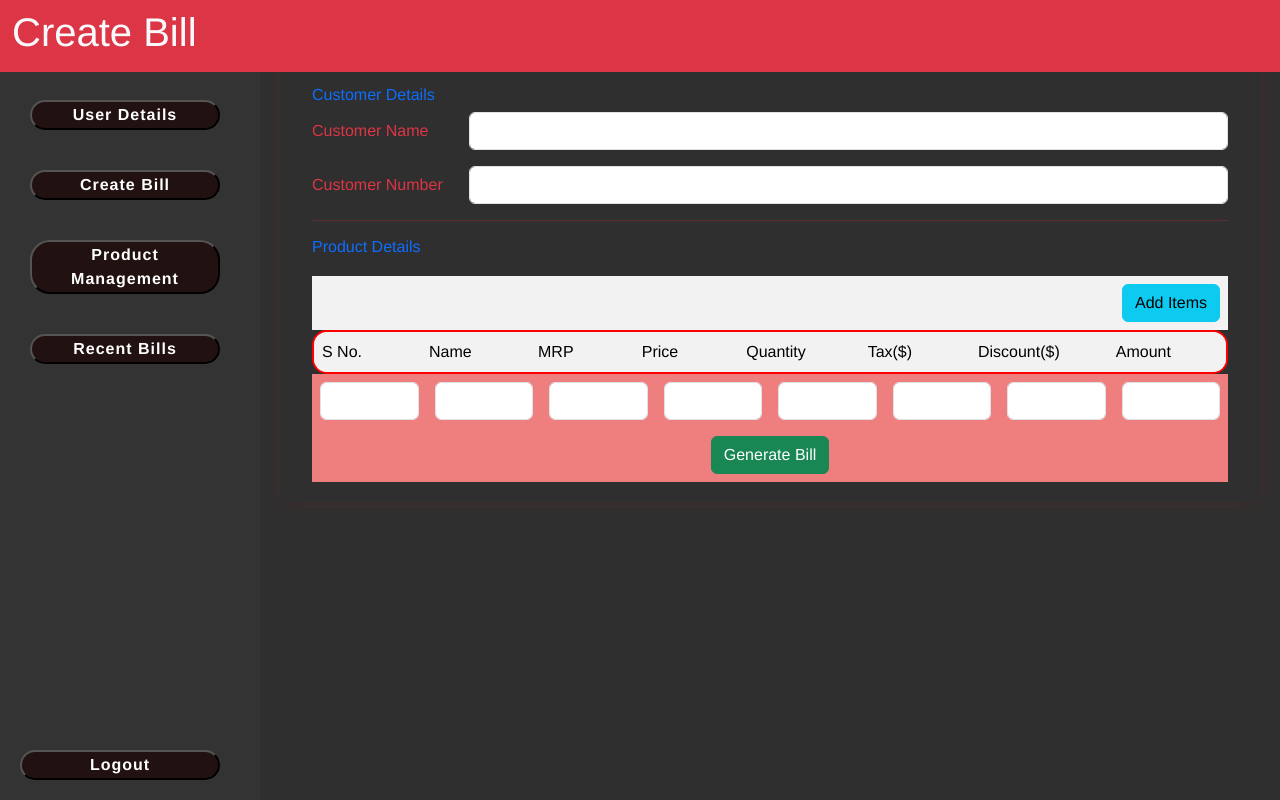
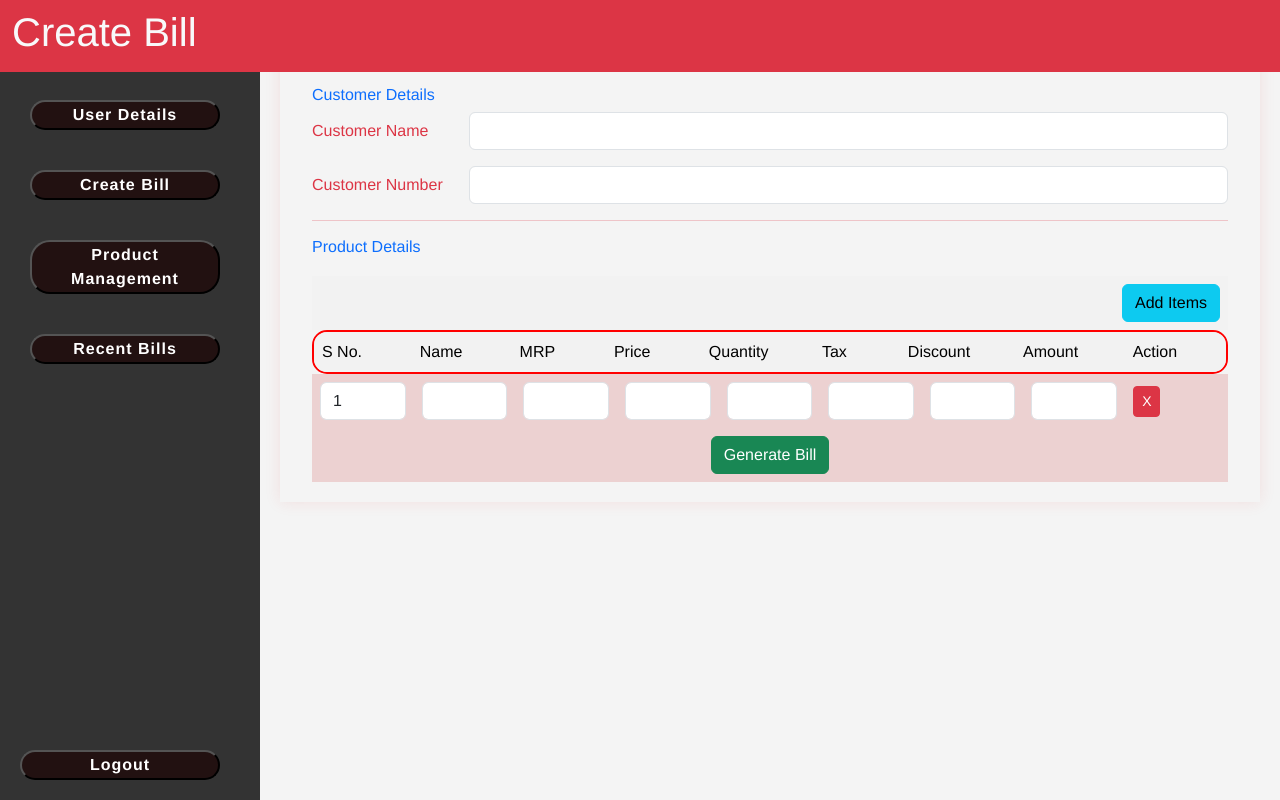
Before and after one commit to shubham1upadhyay/easy_bill, a React (Create React App) app: page /create-bill in a window 1280 px wide. Both pictures are taken after a click on the button "Add Items". Built offline with nearby package versions, Linux system fonts and the light colour scheme.

Commit message:
code updated

```diff
--- a/public/electron.js
+++ b/public/electron.js
@@ -8,8 +8,8 @@ const __dirname = path.dirname(__filename);
 
 function createWindow() {
   const win = new BrowserWindow({
-    width: 800,
-    height: 600,
+    width: 1200,
+    height: 700,
     webPreferences: {
       preload: path.join(__dirname, 'preload.js'),
     },
--- a/src/components/CreateBillPage.jsx
+++ b/src/components/CreateBillPage.jsx
@@ -10,14 +10,18 @@ const CreateBillPage = ()=>{
 
 
     const addRow = () => {
-      const newRow = Array(8).fill("");
+      const newRow = Array(7).fill("");
       // setRows([...rows, newRow]);
       setRows((prevRows) => [...prevRows, newRow]);
     };
 
+    const deleteRow = (index) => {
+      setRows((prevRows) => prevRows.filter((_, rowIndex) => rowIndex !== index));
+    };
+
     useEffect(() => {
       if (tableBodyRef.current) {
-        tableBodyRef.current.scrollTop = 0;
+        tableBodyRef.current.scrollTop = tableBodyRef.current.scrollHeight;
       }
     }, [rows]);
 
@@ -96,24 +100,37 @@ const CreateBillPage = ()=>{
                 <th>MRP</th>
                 <th>Price</th>
                 <th>Quantity</th>
-                <th>Tax($)</th>
-                <th>Discount($)</th>
+                <th>Tax</th>
+                <th>Discount</th>
                 <th>Amount</th>
+                <th>Action</th>
             </tr>
           </thead>
           </div>
           <div className="table-container">
-        <tbody className="tableBody">
-              {rows.map((row, rowIndex) => (
-                <tr key={rowIndex} className="productColumn">
-                  {row.map((cell, cellIndex) => (
-                    <td><input type="text" className="form-control"/></td>
-                  ))}
+        <tbody ref={tableBodyRef} className="tableBody">
+        {rows.map((row, rowIndex) => (
+                    <tr key={rowIndex} className="productColumn">
+                      <td><input type="text" className="form-control" value={rowIndex + 1} readOnly/></td>
+                      {row.map((cell, cellIndex) => (
+                        <td key={cellIndex}>
+                          <input type="text" className="form-control" />
+                        </td>
+                      ))}
+                       <td>
+                        <button
+
+                          className="btn text-center btn-sm btn-danger"
+                          onClick={() => deleteRow(rowIndex)}
+                        >
+                          X
+                        </button>
+                      </td>
                 </tr>
               ))}
               {rows.length > 0 && (
                 <tr>
-                  <td colspan={8} className="text-center">
+                  <td colspan={9} className="text-center">
                     <button onClick={generateBill} className="download-btn btn btn-success">Generate Bill</button>
                   </td>
                 </tr>
--- a/src/components/LoginPage.jsx
+++ b/src/components/LoginPage.jsx
@@ -53,7 +53,7 @@ const LoginPage = () => {
 
 
   return (
-    <div style={{ backgroundColor: "rgb(48, 47, 47)" }}>
+    <div className="parent">
     <section class="vh-10 parent">
       <div class="container h-100">
         <div class="row d-flex justify-content-center align-items-center h-100">
--- a/src/components/SignUp.jsx
+++ b/src/components/SignUp.jsx
@@ -57,7 +57,7 @@ const SignUp = () => {
 
   return (
     <div className="signupParent">
-      <section class="vh-100">
+      <section >
         <div class="container h-100">
           <div class="row d-flex justify-content-center align-items-center h-100">
             <div class="col-lg-12 col-xl-11">
--- a/src/styles/CreateBillPage.css
+++ b/src/styles/CreateBillPage.css
@@ -41,6 +41,7 @@
   }
   .tableBody{
    width: 100%;
+   overflow-y: auto;
   }
 
   .responsive-table {
@@ -76,7 +77,22 @@
   }
   .responsive-table tr {
     font-weight: bold;
-    background-color: #ef7f7f;
+    background-color: #ecd1d1;
     border-radius: 15px;
     width: 100%;
   }
+
+  .tableBody tr {
+    width: 100%;
+    table-layout: fixed;
+  }
+
+.tableBody::-webkit-scrollbar {
+  width: 0;
+  background: transparent;
+}
+
+.tableBody {
+  -ms-overflow-style: none;
+  scrollbar-width: thin;
+}
--- a/src/styles/LoginPage.css
+++ b/src/styles/LoginPage.css
@@ -1,6 +1,6 @@
  .parent {
     background-color: rgb(48, 47, 47);
-    height: 100vh;
+    height: 110%;
   }
   textarea:focus,
   textarea.form-control:focus,
--- a/src/styles/SignUp.css
+++ b/src/styles/SignUp.css
@@ -12,11 +12,9 @@
   [contenteditable].form-control:focus {
     box-shadow: inset 1px 1px 0 red;
   }
-  body{
-    background-color: rgb(48, 47, 47);
-  }
   .signupParent{
     background-color: rgb(48, 47, 47);
+    height: 100%;
   }
 
 
```
